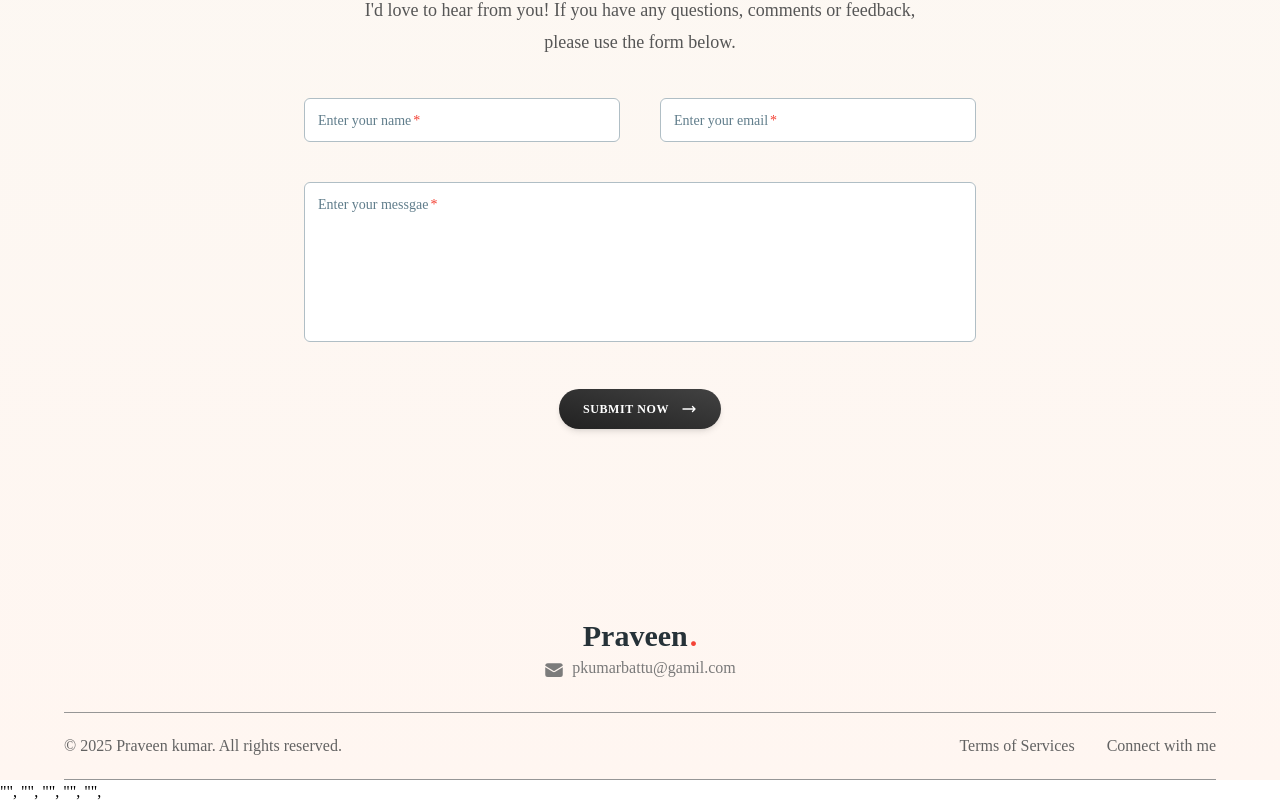
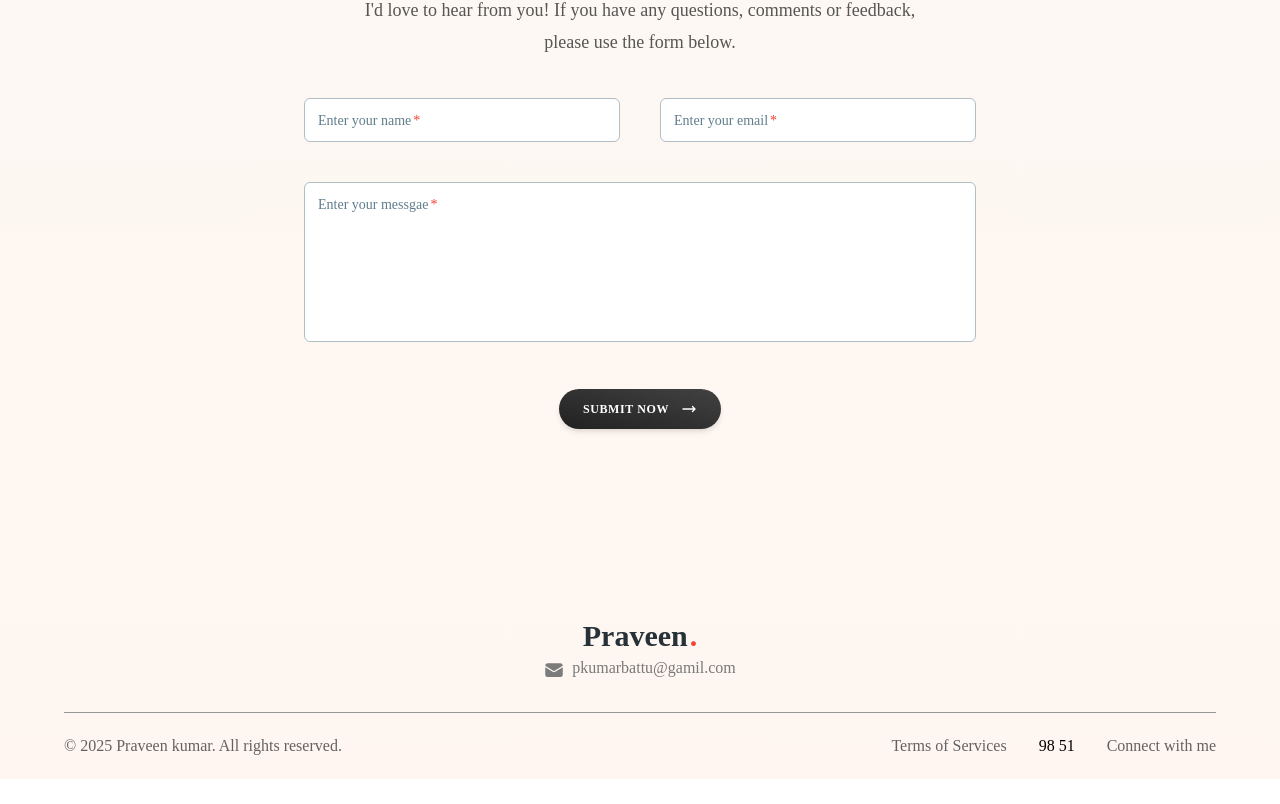
Before and after one commit to praveen-1916/My-Portfolio, a React (Vite) app in the folder frontend/: page / in a window 1280 px wide. Shown: the part 3424-4228 px from the top of the page. After the commit the page ends 4203 px from the top, so only its background shows below. Built offline with nearby package versions, Linux system fonts and the light colour scheme.

Commit message:
sixth commit

```diff
--- a/frontend/src/App.jsx
+++ b/frontend/src/App.jsx
@@ -29,10 +29,6 @@ function App() {
         </div>
         <Footer />
       </div>
-      "", "", "", "", "",
-      {/* <div id="Contact" className="h-screen">
-        <NavBar />
-      </div> */}
     </>
   );
 }
--- a/frontend/src/components/Footer.jsx
+++ b/frontend/src/components/Footer.jsx
@@ -14,13 +14,14 @@ function Footer() {
           pkumarbattu@gamil.com
         </Typography>
       </div>
-      <div className="max-w-6xl lg:mx-auto mx-12 py-5 border-y border-[#969696] mt-8 flex items-center md:justify-between md:flex-row flex-col md:gap-0 gap-3">
+      <div className="max-w-6xl lg:mx-auto mx-12 py-5 border-t border-[#969696] mt-8 flex items-center md:justify-between md:flex-row flex-col md:gap-0 gap-3">
         <Typography className="text-[#626262]">
           © 2025 Praveen kumar. All rights reserved.
         </Typography>
         <div className="flex items-center md:flex-nowrap flex-wrap justify-center gap-8">
           <Typography className="text-[#626262]">Terms of Services</Typography>
           {/* <Typography className="text-[#626262]">Privacy Policy</Typography> */}
+          98 51
           <Typography className="text-[#626262]">Connect with me</Typography>
         </div>
       </div>
```
